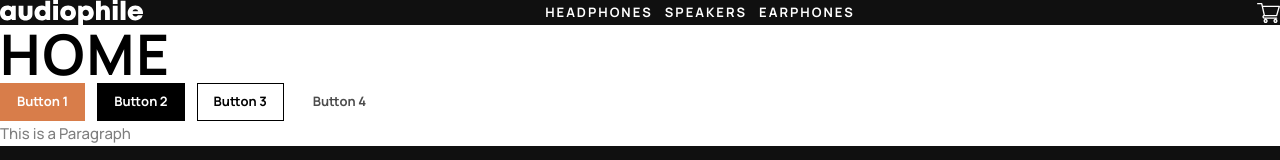
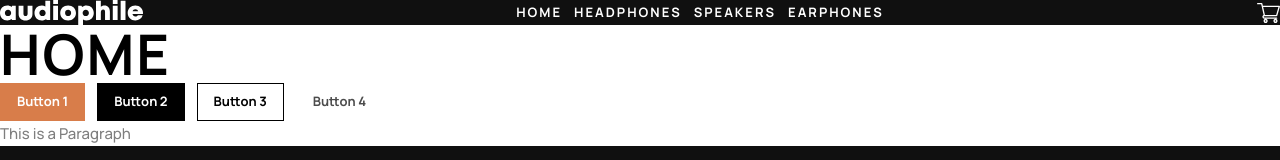
Before and after one commit to scottmotion/audiophile-ecommerce, a React (Vite) app: page / in a window 1280 px wide. Shown: the top 160 px of the page. Built offline with nearby package versions, Linux system fonts and the light colour scheme.

Commit message:
Update Navbar.tsx

```diff
--- a/src/Components/Navbar.tsx
+++ b/src/Components/Navbar.tsx
@@ -12,6 +12,7 @@ export default function Navbar() {
       <SiteLogo className="md:hidden" />
 
       <ul className="hidden flex-row items-center gap-3 lg:flex">
+        <li className="nav-item">Home</li>
         <li className="nav-item">Headphones</li>
         <li className="nav-item">Speakers</li>
         <li className="nav-item">Earphones</li>
```
